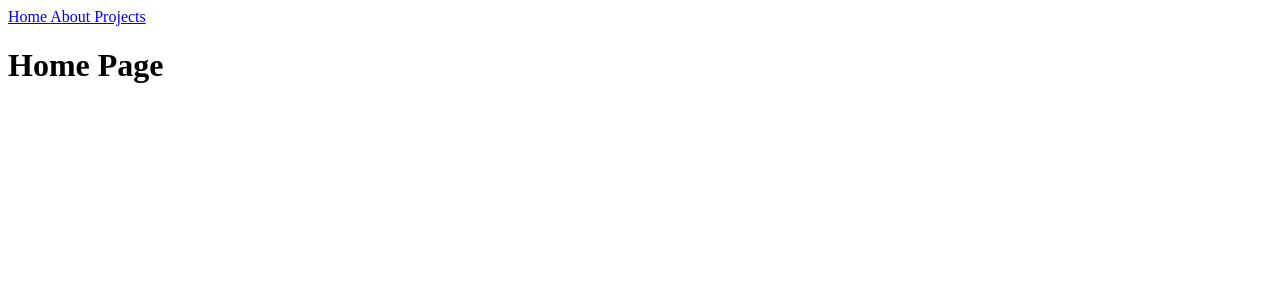
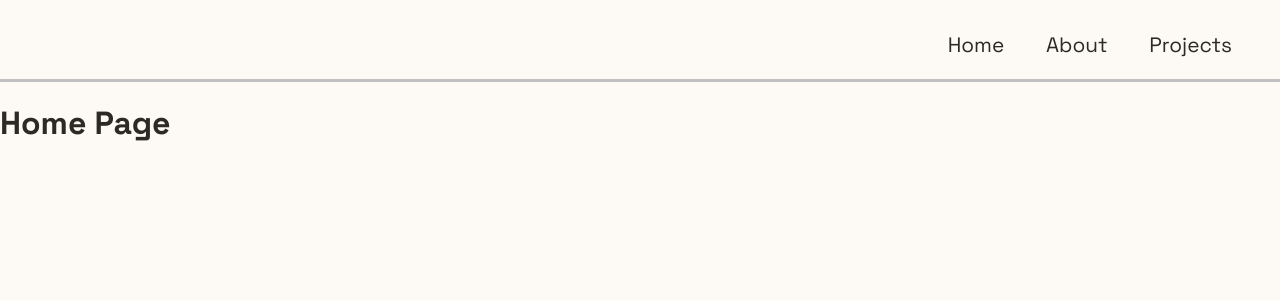
Before and after one commit to Christian-Silviu/personal-website, a React (Vite) app: page / in a window 1280 px wide. Shown: the top 300 px of the page. Built offline with nearby package versions, Linux system fonts and the light colour scheme.

Commit message:
Temp Push - Many Redos

```diff
--- /dev/null
+++ b/src/components/Nav.css
@@ -0,0 +1,28 @@
+@import url('https://fonts.googleapis.com/css2?family=Space+Grotesk:wght@300..700&display=swap');
+
+.nav-bar {
+  display: flex;
+  justify-content: right;
+  gap: 0.6rem;
+  padding-top: 1rem;
+  padding-right: 2rem;
+  padding-bottom: 5px;
+  border-bottom: 3px solid silver;
+}
+
+.nav-item {
+  font-family: 'Space Grotesk', sans-serif;
+  font-size: 1.3rem;
+  text-decoration: none;
+  color: #2d2a26;
+  padding: 1rem 1rem;
+  transition: color 0.25s ease;
+}
+
+.nav-item:hover {
+  padding: 1rem 1rem;
+  color: #fdfaf6;
+  border-radius: 12px;
+  background-color: #e0793c;
+  transition: color 0.25s ease, background-color 0.25s ease;
+}
--- a/src/components/Nav.tsx
+++ b/src/components/Nav.tsx
@@ -1,11 +1,22 @@
-import { Link } from "react-router-dom"
+import { NavLink } from "react-router-dom"
+import "./Nav.css"
 
-export default function Nav() {
+function Nav() {
+  const items = [
+    { label: "Home", to: "/" },
+    { label: "About", to: "/about" },
+    { label: "Projects", to: "/projects" },
+  ]
+
   return (
-    <nav>
-      <Link to="/">Home </Link>
-      <Link to="/about">About </Link>
-      <Link to="/projects">Projects </Link>
+    <nav className="nav-bar">
+      {items.map((item) => (
+        <NavLink key={item.to} to={item.to} className="nav-item">
+          {item.label}
+        </NavLink>
+      ))}
     </nav>
   )
 }
+
+export default Nav
--- a/src/index.css
+++ b/src/index.css
@@ -0,0 +1,8 @@
+@import url('https://fonts.googleapis.com/css2?family=Space+Grotesk:wght@300..700&display=swap');
+
+body {
+    background-color: #fdfaf6;
+    margin: 0;
+    font-family: 'Space Grotesk', sans-serif;
+    color: #2d2a26;
+}
```
